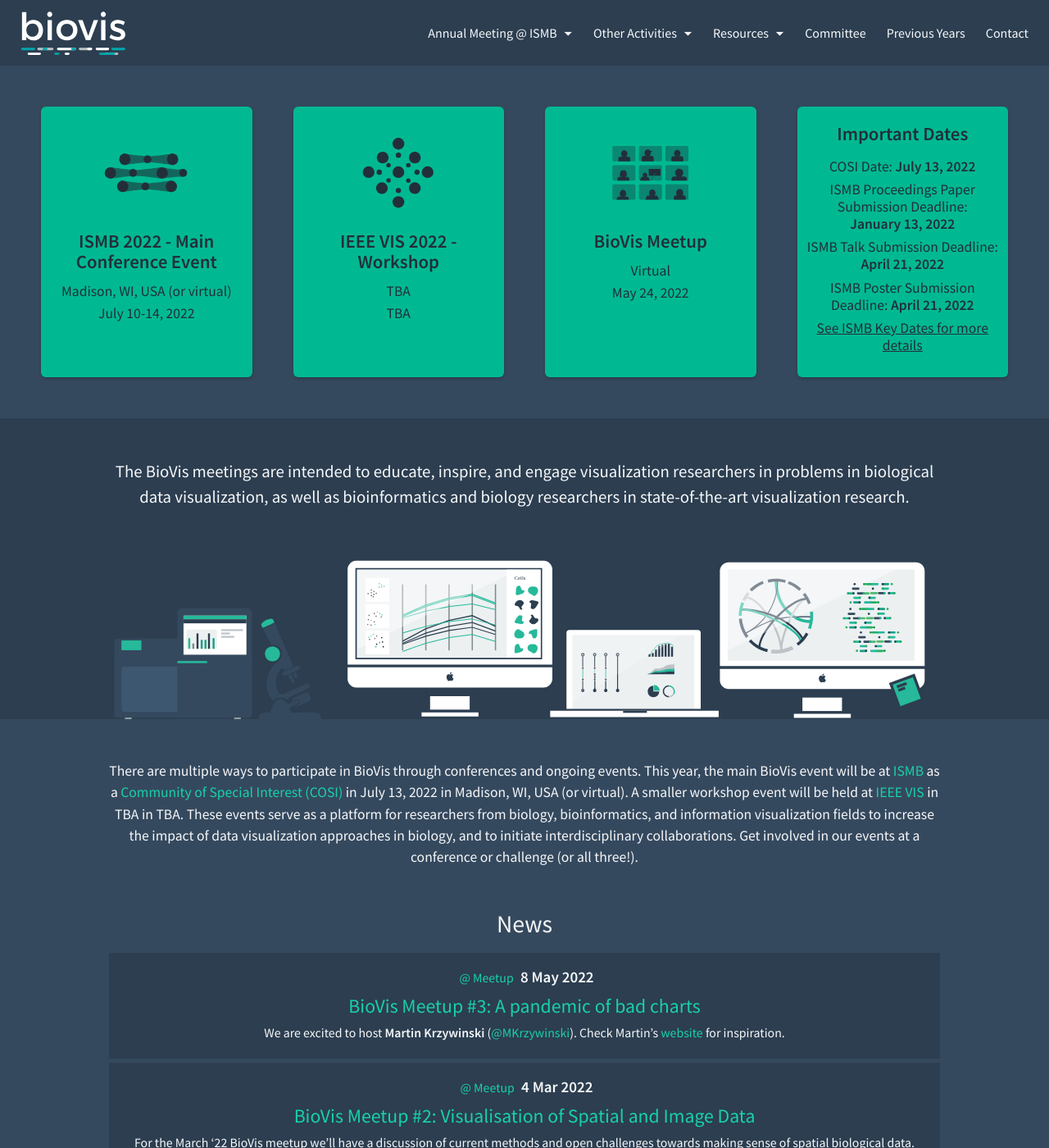
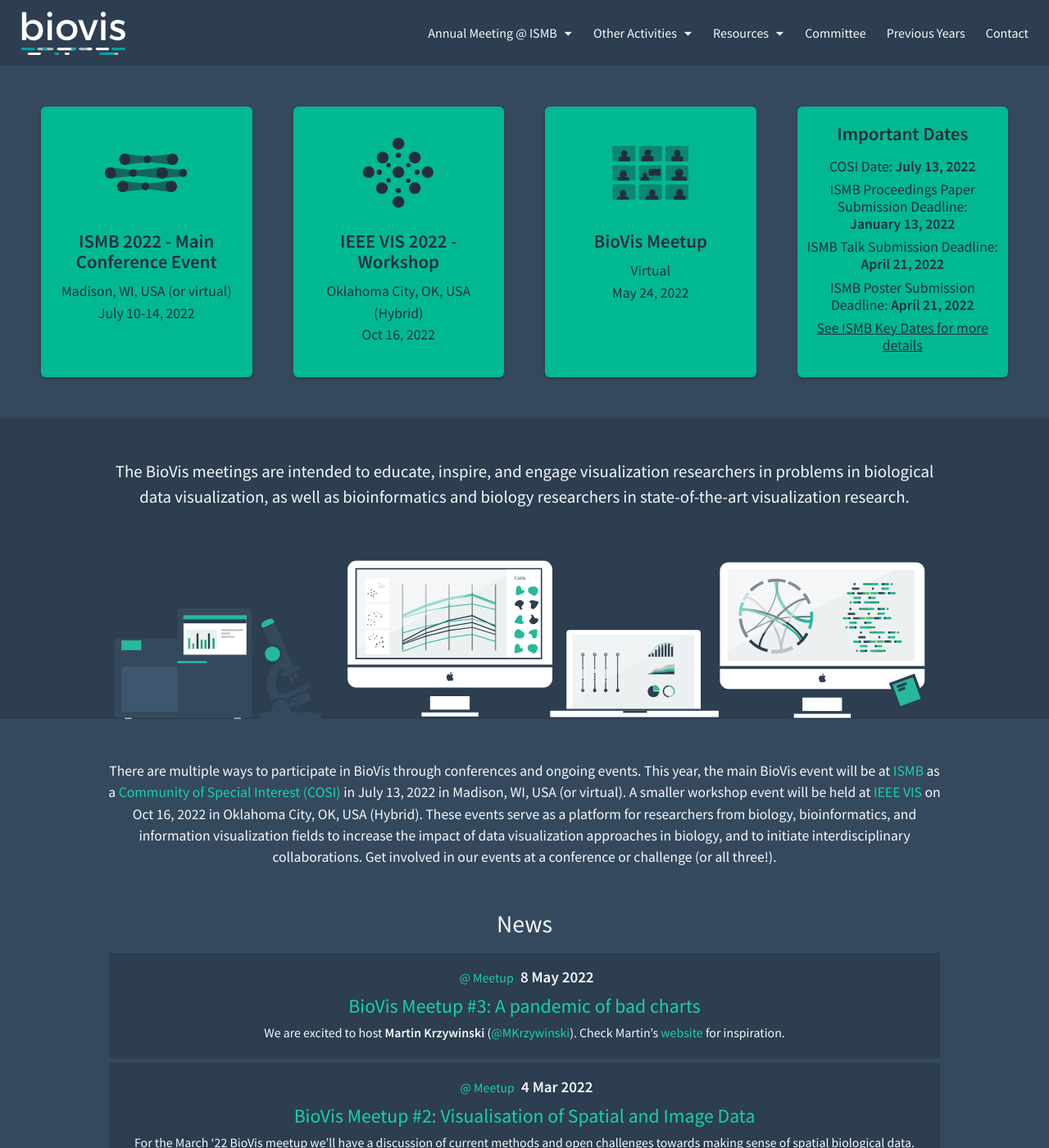
Before and after one commit to foreveremain/2024, a Jekyll site: the page built from index.html, in a window 1280 px wide and 1400 px high. Shown: the whole window at 82% size. Built offline with Jekyll 4.4.1, drawn with Linux system fonts in a browser that asks for light colours.

Commit message:
update IEEE date

```diff
--- a/_config.yml
+++ b/_config.yml
@@ -9,8 +9,8 @@
 #FIX ME: the event number is most likely not correct
 #eventNum: "12th"
 
-IEEEconferencedate: "TBA"
-IEEEconferenceplace: "TBA"
+IEEEconferencedate: "Oct 16, 2022"
+IEEEconferenceplace: "Oklahoma City, OK, USA (Hybrid)"
 year: 2022
 
 
--- a/ieeevis.html
+++ b/ieeevis.html
@@ -7,7 +7,7 @@
 <h1>BioVis at IEEE VIS</h1>
 
 <p>The half-day Biological & Medical Data Visualization Challenges Workshop (BioMedVis Challenges
-Workshop) will take place during the IEEE VIS 2022 conference (Oct 16-21, 2022), the exact date is not yet decided.</p>
+Workshop) will take place during the IEEE VIS 2022 conference (Oct 16, 2022).</p>
 
 <p>Also this year we will conduct a BioMedVis challenge, incl. a Redesign Challenge: stay tuned for more details following very soon.</p>
 
--- a/index.html
+++ b/index.html
@@ -66,7 +66,7 @@
         main BioVis event will be at <a href="https://www.iscb.org/about-ismb">ISMB</a> as a <a
             href="https://www.iscb.org/communities-of-special-interest">Community of Special Interest (COSI)</a>
         in {{site.ismb_cosi_date}} in {{site.ismb_conference_place}}. A smaller workshop event will be held at
-        <a href="http://ieeevis.org">IEEE VIS</a> in {{site.IEEEconferencedate}} in
+        <a href="http://ieeevis.org">IEEE VIS</a> on {{site.IEEEconferencedate}} in
         {{site.IEEEconferenceplace}}. These events serve as a platform for researchers from biology,
         bioinformatics, and information visualization fields to increase the impact of data visualization
         approaches in biology, and to initiate interdisciplinary collaborations. Get involved in our events at a
```
